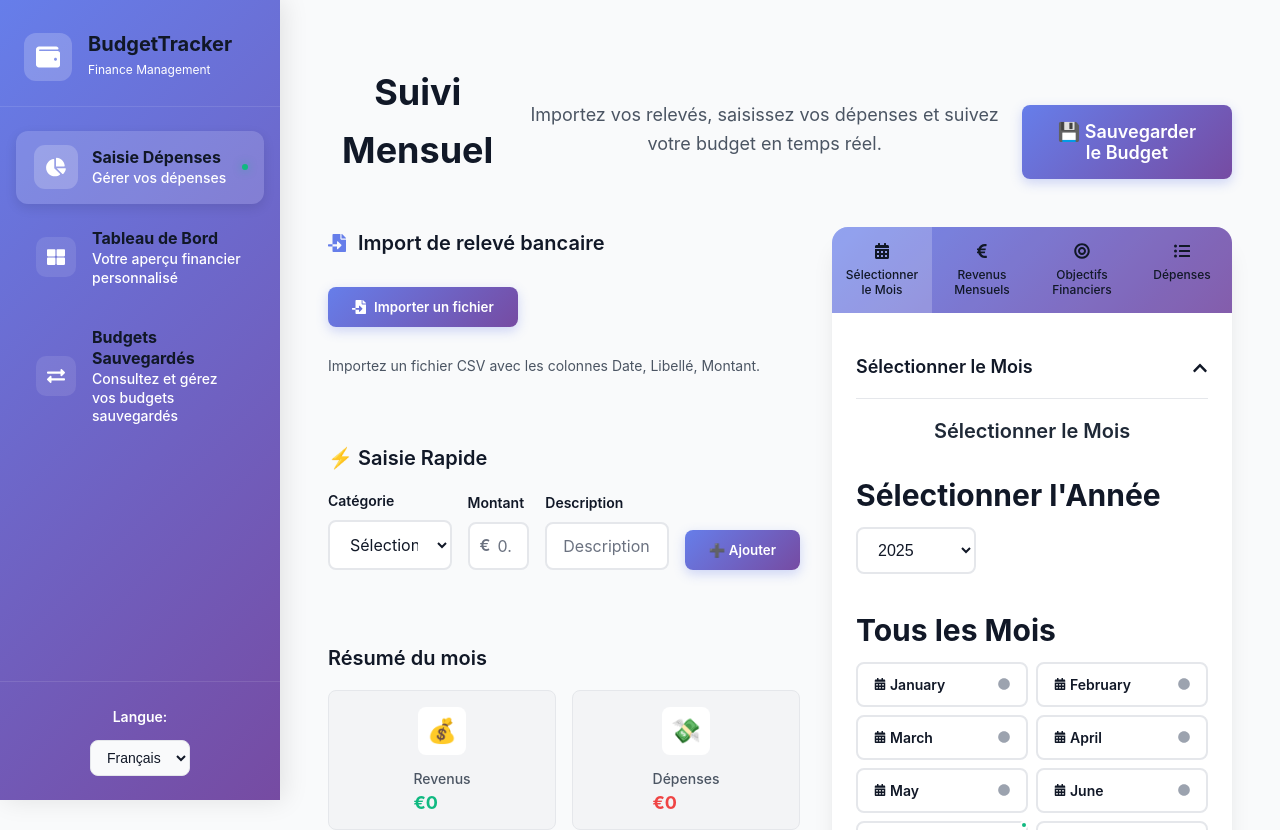
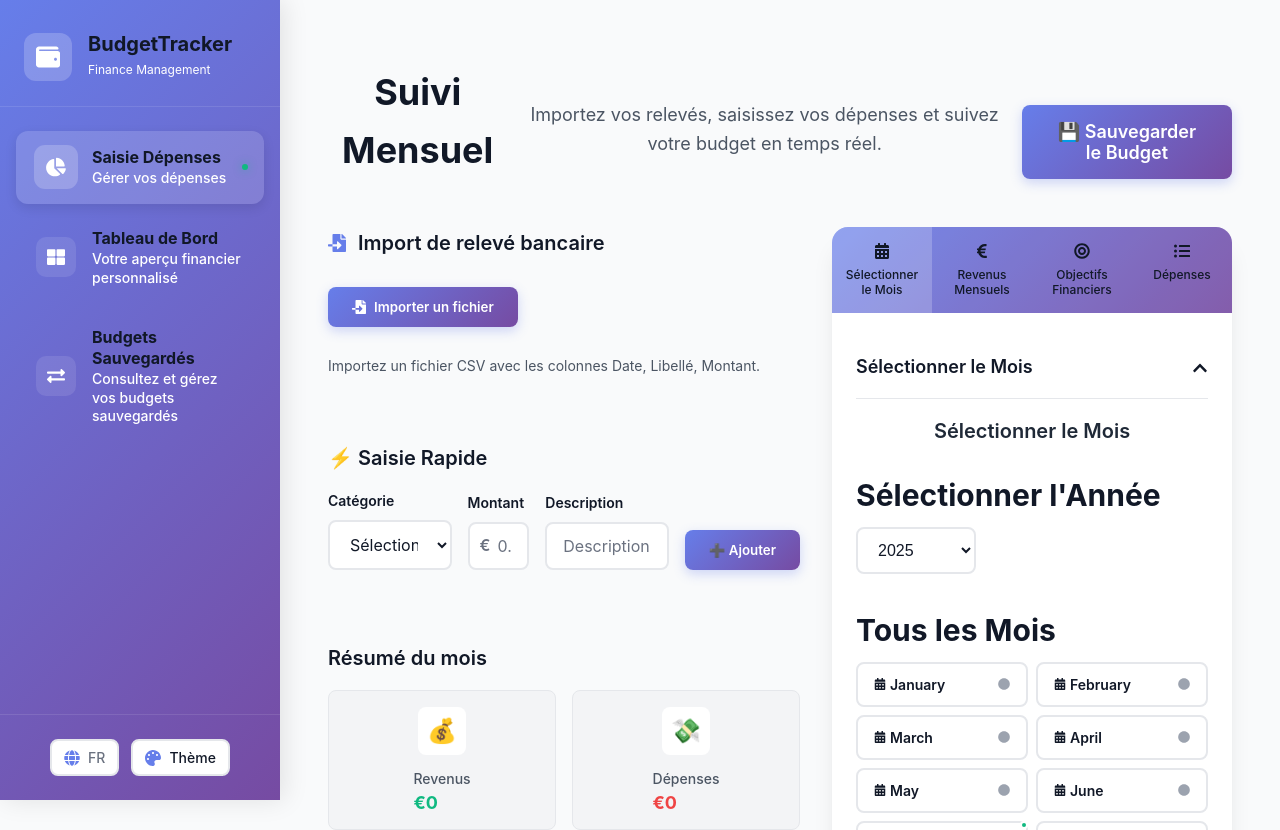
Before and after one commit to GARNIER-Emmanuel/Budget-Tracker, a React (Create React App) app: page / in a window 1280 px wide. Shown: the top 830 px of the page. Built offline with nearby package versions, Linux system fonts and the light colour scheme.

Commit message:
update : add theme web

```diff
--- a/src/App.js
+++ b/src/App.js
@@ -26,6 +26,7 @@ function AppContent() {
   const {
     currentLanguage,
     isDarkMode,
+    currentTheme,
     currentPage,
     income,
     expenses,
@@ -337,8 +338,8 @@ function AppContent() {
         onPageChange={(page) => dispatch({ type: BUDGET_ACTIONS.SET_CURRENT_PAGE, payload: page })}
         currentLanguage={currentLanguage}
         onLanguageChange={(lang) => dispatch({ type: BUDGET_ACTIONS.SET_LANGUAGE, payload: lang })}
-        isDarkMode={isDarkMode}
-        onToggleDarkMode={handleDarkModeToggle}
+        currentTheme={currentTheme}
+        onThemeChange={(theme) => dispatch({ type: BUDGET_ACTIONS.SET_THEME, payload: theme.id })}
         translations={translations}
       />
 
--- a/src/components/LanguageSelector.js
+++ b/src/components/LanguageSelector.js
@@ -1,23 +1,23 @@
 import React from 'react';
+import { FaGlobe } from 'react-icons/fa';
 
 const LanguageSelector = ({ currentLanguage, onLanguageChange, translations }) => {
   const t = translations[currentLanguage] || {};
 
+  const handleLanguageToggle = () => {
+    const newLanguage = currentLanguage === 'fr' ? 'en' : 'fr';
+    onLanguageChange(newLanguage);
+  };
+
   return (
-    <div className="language-selector">
-      <label htmlFor="language-select" className="language-label">
-        {t.language || 'Language'}:
-      </label>
-      <select
-        id="language-select"
-        value={currentLanguage}
-        onChange={(e) => onLanguageChange(e.target.value)}
-        className="language-select"
-      >
-        <option value="en">{t.english || 'English'}</option>
-        <option value="fr">{t.french || 'French'}</option>
-      </select>
-    </div>
+    <button
+      className="language-toggle"
+      onClick={handleLanguageToggle}
+      title={currentLanguage === 'fr' ? 'Switch to English' : 'Passer en français'}
+    >
+      <FaGlobe className="language-icon" />
+      <span className="language-label">{currentLanguage.toUpperCase()}</span>
+    </button>
   );
 };
 
--- a/src/components/Navigation.js
+++ b/src/components/Navigation.js
@@ -1,13 +1,16 @@
 import React, { useState } from 'react';
 import { FaChartPie, FaThLarge, FaExchangeAlt, FaWallet, FaBars, FaTimes } from 'react-icons/fa';
 import LanguageSelector from './LanguageSelector';
+import ThemeSelector from './ThemeSelector';
 
 const Navigation = ({
   currentPage,
   onPageChange,
   translations,
   currentLanguage,
-  onLanguageChange
+  onLanguageChange,
+  currentTheme,
+  onThemeChange
 }) => {
   const [mobileMenuOpen, setMobileMenuOpen] = useState(false);
 
@@ -93,6 +96,12 @@ const Navigation = ({
             onLanguageChange={onLanguageChange}
             translations={translations}
           />
+          <ThemeSelector
+            currentTheme={currentTheme}
+            onThemeChange={onThemeChange}
+            translations={translations}
+            currentLanguage={currentLanguage}
+          />
         </div>
       </nav>
     </>
--- a/src/components/ThemeSelector.js
+++ b/src/components/ThemeSelector.js
@@ -1,70 +1,89 @@
 import React, { useState } from 'react';
-import { FaPalette, FaSun, FaMoon, FaWater, FaLeaf } from 'react-icons/fa';
+import { FaPalette, FaCheck } from 'react-icons/fa';
 
 const ThemeSelector = ({ currentTheme, onThemeChange, translations, currentLanguage }) => {
-  const t = translations[currentLanguage] || {};
   const [isOpen, setIsOpen] = useState(false);
 
   const themes = [
     {
       id: 'default',
-      name: t.defaultTheme || 'Default',
-      icon: <FaSun />,
-      description: t.defaultThemeDesc || 'Light theme with orange accents'
-    },
-    {
-      id: 'dark',
-      name: t.darkTheme || 'Dark',
-      icon: <FaMoon />,
-      description: t.darkThemeDesc || 'Dark gray and black theme'
+      name: translations[currentLanguage]?.defaultTheme || 'Par défaut',
+      colors: {
+        primary: '#667eea',
+        secondary: '#764ba2',
+        gradient: 'linear-gradient(135deg, #667eea 0%, #764ba2 100%)'
+      }
     },
     {
       id: 'blue',
-      name: t.blueTheme || 'Blue',
-      icon: <FaWater />,
-      description: t.blueThemeDesc || 'Blue theme with ocean colors'
+      name: translations[currentLanguage]?.blueTheme || 'Bleu',
+      colors: {
+        primary: '#3b82f6',
+        secondary: '#1d4ed8',
+        gradient: 'linear-gradient(135deg, #3b82f6 0%, #1d4ed8 100%)'
+      }
     },
     {
       id: 'green',
-      name: t.greenTheme || 'Green',
-      icon: <FaLeaf />,
-      description: t.greenThemeDesc || 'Green theme with nature colors'
+      name: translations[currentLanguage]?.greenTheme || 'Vert',
+      colors: {
+        primary: '#10b981',
+        secondary: '#059669',
+        gradient: 'linear-gradient(135deg, #10b981 0%, #059669 100%)'
+      }
+    },
+    {
+      id: 'orange',
+      name: translations[currentLanguage]?.orangeTheme || 'Orange',
+      colors: {
+        primary: '#f59e0b',
+        secondary: '#d97706',
+        gradient: 'linear-gradient(135deg, #f59e0b 0%, #d97706 100%)'
+      }
+    },
+    {
+      id: 'gray',
+      name: translations[currentLanguage]?.grayTheme || 'Gris',
+      colors: {
+        primary: '#6b7280',
+        secondary: '#4b5563',
+        gradient: 'linear-gradient(135deg, #6b7280 0%, #4b5563 100%)'
+      }
     }
   ];
 
-  const handleThemeSelect = (themeId) => {
-    onThemeChange(themeId);
+  const handleThemeSelect = (theme) => {
+    onThemeChange(theme);
     setIsOpen(false);
   };
 
+  const currentThemeData = themes.find(theme => theme.id === currentTheme) || themes[0];
+
   return (
     <div className="theme-selector">
-      <div
-        className="theme-selector-header"
+      <button
+        className="theme-toggle"
         onClick={() => setIsOpen(!isOpen)}
+        title={translations[currentLanguage]?.selectTheme || 'Sélectionner un thème'}
       >
         <FaPalette className="theme-icon" />
-        <span className="theme-label">{t.theme || 'Theme'}</span>
-      </div>
+        <span className="theme-label">{translations[currentLanguage]?.theme || 'Thème'}</span>
+      </button>
 
       {isOpen && (
-        <div className="theme-options">
+        <div className="theme-dropdown">
           {themes.map((theme) => (
             <button
               key={theme.id}
               className={`theme-option ${currentTheme === theme.id ? 'active' : ''}`}
-              onClick={() => handleThemeSelect(theme.id)}
-              title={theme.description}
+              onClick={() => handleThemeSelect(theme)}
             >
-              <div className="theme-option-icon">
-                {theme.icon}
-              </div>
-              <div className="theme-option-content">
-                <div className="theme-option-name">{theme.name}</div>
-                <div className="theme-option-preview">
-                  <div className={`theme-preview theme-preview-${theme.id}`}></div>
-                </div>
-              </div>
+              <div
+                className="theme-preview"
+                style={{ background: theme.colors.gradient }}
+              />
+              <span className="theme-name">{theme.name}</span>
+              {currentTheme === theme.id && <FaCheck className="theme-check" />}
             </button>
           ))}
         </div>
--- a/src/styles/design-system.css
+++ b/src/styles/design-system.css
@@ -118,6 +118,43 @@
   --border-color: var(--gray-700);
 }
 
+/* Thèmes de couleurs */
+[data-theme="blue"] {
+  --primary-gradient: linear-gradient(135deg, #3b82f6 0%, #1d4ed8 100%);
+  --primary-color: #3b82f6;
+  --primary-dark: #1d4ed8;
+  --primary-light: #93c5fd;
+  --secondary-color: #1d4ed8;
+  --shadow-primary: 0 4px 12px rgba(59, 130, 246, 0.3);
+}
+
+[data-theme="green"] {
+  --primary-gradient: linear-gradient(135deg, #10b981 0%, #059669 100%);
+  --primary-color: #10b981;
+  --primary-dark: #059669;
+  --primary-light: #6ee7b7;
+  --secondary-color: #059669;
+  --shadow-primary: 0 4px 12px rgba(16, 185, 129, 0.3);
+}
+
+[data-theme="orange"] {
+  --primary-gradient: linear-gradient(135deg, #f59e0b 0%, #d97706 100%);
+  --primary-color: #f59e0b;
+  --primary-dark: #d97706;
+  --primary-light: #fcd34d;
+  --secondary-color: #d97706;
+  --shadow-primary: 0 4px 12px rgba(245, 158, 11, 0.3);
+}
+
+[data-theme="gray"] {
+  --primary-gradient: linear-gradient(135deg, #6b7280 0%, #4b5563 100%);
+  --primary-color: #6b7280;
+  --primary-dark: #4b5563;
+  --primary-light: #d1d5db;
+  --secondary-color: #4b5563;
+  --shadow-primary: 0 4px 12px rgba(107, 114, 128, 0.3);
+}
+
 /* Classes utilitaires */
 .gradient-primary {
   background: var(--primary-gradient);
@@ -1407,45 +1444,39 @@
   padding: var(--spacing-6) var(--spacing-4);
   border-top: 1px solid rgba(255, 255, 255, 0.1);
   display: flex;
-  flex-direction: column;
+  flex-direction: row;
   gap: var(--spacing-3);
+  justify-content: center;
 }
 
 /* Language Selector Styles */
-.language-selector {
-  display: flex;
-  flex-direction: column;
+.language-toggle {
+  display: flex;
+  align-items: center;
   gap: var(--spacing-2);
-}
-
-.language-label {
-  font-size: var(--font-size-sm);
-  font-weight: 600;
-  color: var(--white);
-  margin-bottom: var(--spacing-1);
-}
-
-.language-select {
-  background: var(--bg-secondary);
-  border: 1px solid var(--border-color);
+  background: var(--bg-primary);
+  border: 2px solid var(--border-color);
   border-radius: var(--border-radius-md);
   padding: var(--spacing-2) var(--spacing-3);
-  font-size: var(--font-size-sm);
-  font-weight: 500;
   color: var(--text-primary);
   cursor: pointer;
   transition: all var(--transition-normal);
-}
-
-.language-select:hover {
+  font-family: var(--font-family);
+  font-size: var(--font-size-sm);
+}
+
+.language-toggle:hover {
   border-color: var(--primary-color);
-  background: var(--bg-primary);
-}
-
-.language-select:focus {
-  outline: none;
-  border-color: var(--primary-color);
-  box-shadow: 0 0 0 2px rgba(102, 126, 234, 0.2);
+  box-shadow: var(--shadow-sm);
+}
+
+.language-icon {
+  color: var(--primary-color);
+  font-size: var(--font-size-base);
+}
+
+.language-label {
+  font-weight: 500;
 }
 
 /* Dark Mode Toggle Styles */
@@ -1475,6 +1506,106 @@
   width: 20px;
   height: 20px;
   color: var(--text-primary);
+}
+
+/* Theme Selector */
+.theme-selector {
+  position: relative;
+  display: inline-block;
+}
+
+.theme-toggle {
+  display: flex;
+  align-items: center;
+  gap: var(--spacing-2);
+  background: var(--bg-primary);
+  border: 2px solid var(--border-color);
+  border-radius: var(--border-radius-md);
+  padding: var(--spacing-2) var(--spacing-3);
+  color: var(--text-primary);
+  cursor: pointer;
+  transition: all var(--transition-normal);
+  font-family: var(--font-family);
+  font-size: var(--font-size-sm);
+}
+
+.theme-toggle:hover {
+  border-color: var(--primary-color);
+  box-shadow: var(--shadow-sm);
+}
+
+.theme-icon {
+  color: var(--primary-color);
+  font-size: var(--font-size-base);
+}
+
+.theme-label {
+  font-weight: 500;
+}
+
+.theme-dropdown {
+  position: absolute;
+  bottom: 100%;
+  right: 0;
+  background: var(--bg-primary);
+  border: 1px solid var(--border-color);
+  border-radius: var(--border-radius-md);
+  box-shadow: var(--shadow-lg);
+  z-index: var(--z-dropdown);
+  min-width: 200px;
+  margin-bottom: var(--spacing-1);
+  overflow: hidden;
+}
+
+.theme-option {
+  display: flex;
+  align-items: center;
+  gap: var(--spacing-3);
+  width: 100%;
+  padding: var(--spacing-3) var(--spacing-4);
+  background: none;
+  border: none;
+  color: var(--text-primary);
+  cursor: pointer;
+  transition: background-color var(--transition-fast);
+  font-family: var(--font-family);
+  text-align: left;
+}
+
+.theme-option:hover {
+  background: var(--bg-secondary);
+}
+
+.theme-option.active {
+  background: var(--primary-light);
+  color: var(--primary-dark);
+}
+
+.theme-preview {
+  width: 24px;
+  height: 24px;
+  border-radius: var(--border-radius-sm);
+  border: 2px solid var(--border-color);
+  flex-shrink: 0;
+}
+
+.theme-option.active .theme-preview {
+  border-color: var(--primary-dark);
+}
+
+.theme-name {
+  flex: 1;
+  font-weight: 500;
+}
+
+.theme-check {
+  color: var(--primary-color);
+  font-size: var(--font-size-sm);
+  margin-left: auto;
+}
+
+.theme-option.active .theme-check {
+  color: var(--primary-dark);
 }
 
 /* Animations */
--- a/src/translations.js
+++ b/src/translations.js
@@ -50,6 +50,15 @@ export const translations = {
     language: "Language",
     english: "English",
     french: "French",
+
+    // Theme selector
+    theme: "Theme",
+    selectTheme: "Select a theme",
+    defaultTheme: "Default",
+    blueTheme: "Blue",
+    greenTheme: "Green",
+    orangeTheme: "Orange",
+    grayTheme: "Gray",
 
     // PDF download
     downloadPDF: "Download PDF Report",
@@ -417,6 +426,15 @@ export const translations = {
     english: "Anglais",
     french: "Français",
 
+    // Theme selector
+    theme: "Thème",
+    selectTheme: "Sélectionner un thème",
+    defaultTheme: "Par défaut",
+    blueTheme: "Bleu",
+    greenTheme: "Vert",
+    orangeTheme: "Orange",
+    grayTheme: "Gris",
+
     // PDF download
     downloadPDF: "Télécharger le rapport PDF",
 
```
Also changed, not shown: src/contexts/BudgetContext.js (+19 -0 lines).
